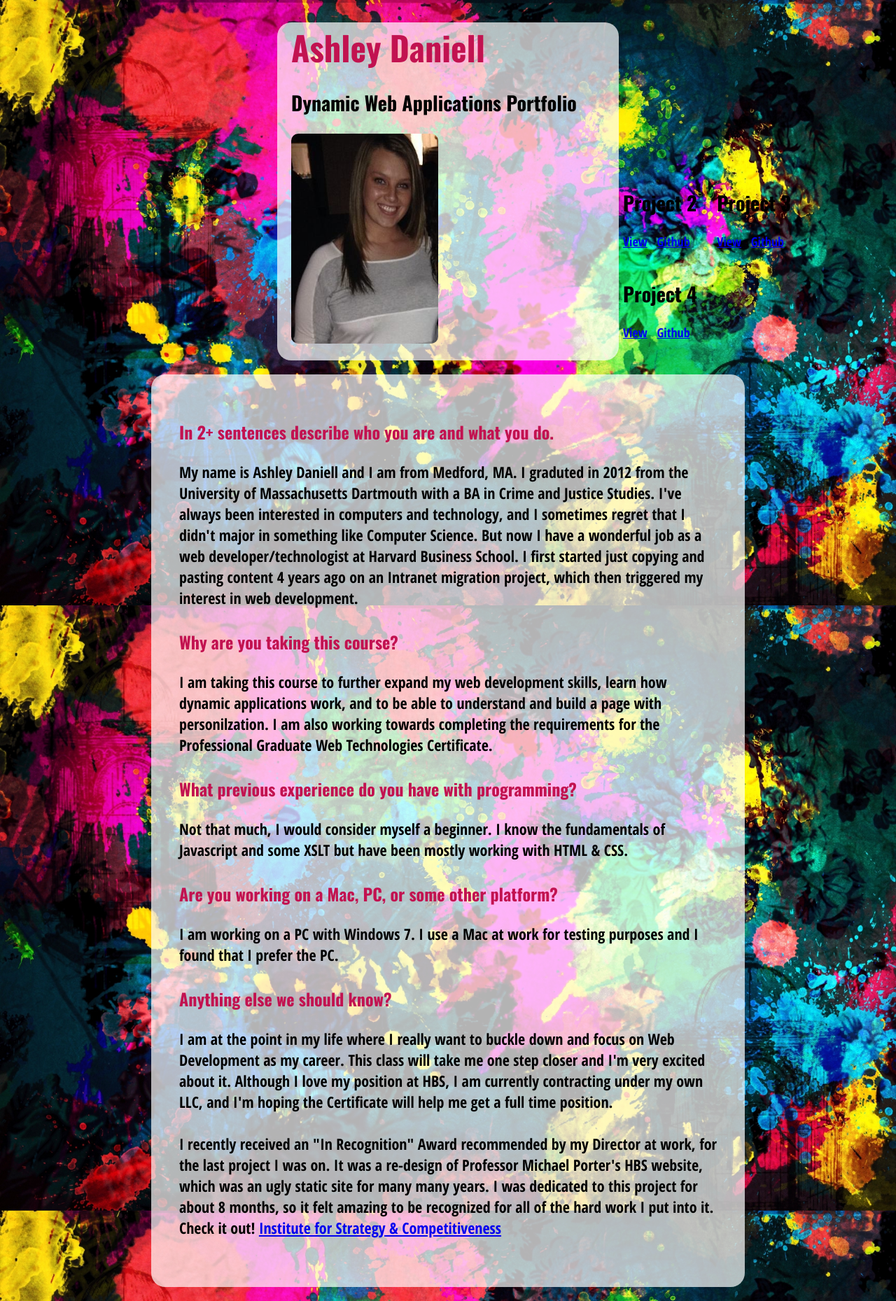
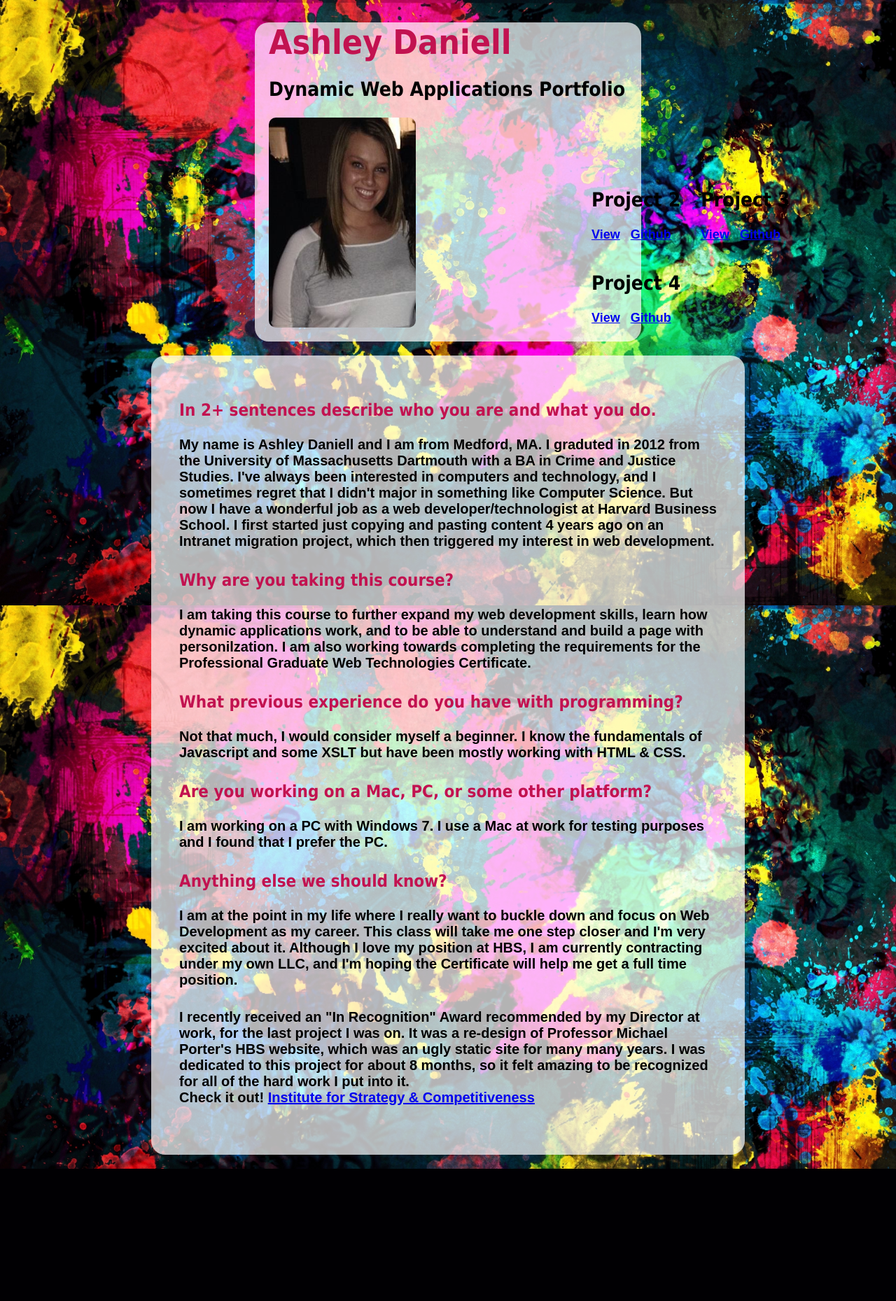
Before and after one commit to adaniell/p1, a PHP site: page / in a window 1280 px wide. Shown: the whole page at 70% size. After the commit the page ends 1670 px from the top, so only its background shows below. Run offline with PHP 8.4, Linux system fonts and the light colour scheme.

Commit message:
updated all

```diff
--- a/index.php
+++ b/index.php
@@ -1,13 +1,11 @@
-<!DOCTYPE html>
-<html>
+<!DOCTYPE html PUBLIC "-//W3C//DTD XHTML 1.0 Transitional//EN" "http://www.w3.org/TR/xhtml1/DTD/xhtml1-transitional.dtd">
+<html xmlns="http://www.w3.org/1999/xhtml">
 <body>
 
 <head>
-<meta charset="UTF-8">
+<meta http-equiv="Content-Type" content="text/html; charset=utf-8" />
 <title>Ashley Daniell</title>
 <link rel="stylesheet" href="stylesheet.css" type="text/css">
-<link href='http://fonts.googleapis.com/css?family=Luckiest+Guy' rel='stylesheet' type='text/css'>
-<link href='http://fonts.googleapis.com/css?family=Oswald:400,700|Open+Sans+Condensed:300,700' rel='stylesheet' type='text/css'>
 </head>
 
 
--- a/stylesheet.css
+++ b/stylesheet.css
@@ -10,23 +10,23 @@ body {
 }
 h1 {
 	color:#c21250;
-	font-family: 'Oswald', sans-serif;
+	font-family:Tahoma, Geneva, sans-serif;
 	font-size:48px;
 	margin-bottom:20px
 }
 p {
-	font-family:'Open Sans Condensed', sans-serif;
 	font-weight:bold;
 	font-size:18px;
+	font-family:Arial, Helvetica, sans-serif;
 }
 h2 {
 	font-size:28px;
-	font-family: 'Oswald', sans-serif;
+	font-family:Tahoma, Geneva, sans-serif;
 }
 h3 {
 	color:#c21250;
 	font-size:24px;
-	font-family: 'Oswald', sans-serif;
+	font-family:Tahoma, Geneva, sans-serif;
 }
 .img-border {
 	border-radius:10px;
@@ -37,7 +37,7 @@ h3 {
 }
 #div1 {
 	padding:0 20px 20px 20px;
-	width:35%;
+	width:40%;
 	background-color:white;
 	margin:0 auto;
 	border-radius:20px;
@@ -47,7 +47,7 @@ h3 {
 #div1 ul {
 	list-style-type:none;
 	position:absolute;
-	left:850px;
+	left:805px;
 	top:230px;
 }
 #div1 ul li {
@@ -64,5 +64,5 @@ h3 {
 }
 #div2 p {
 	margin-bottom:30px;
-	font-size:22px;
+	font-size:20px;
 }
```
Also changed, not shown: README.md.
